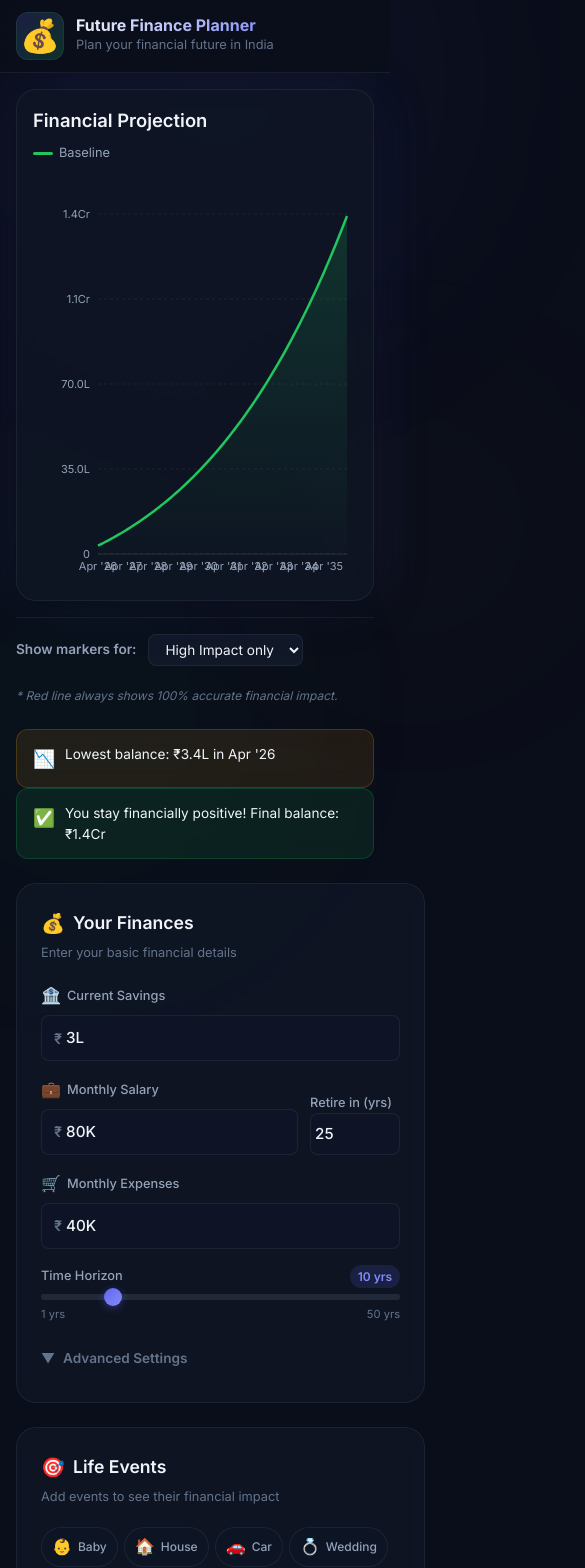
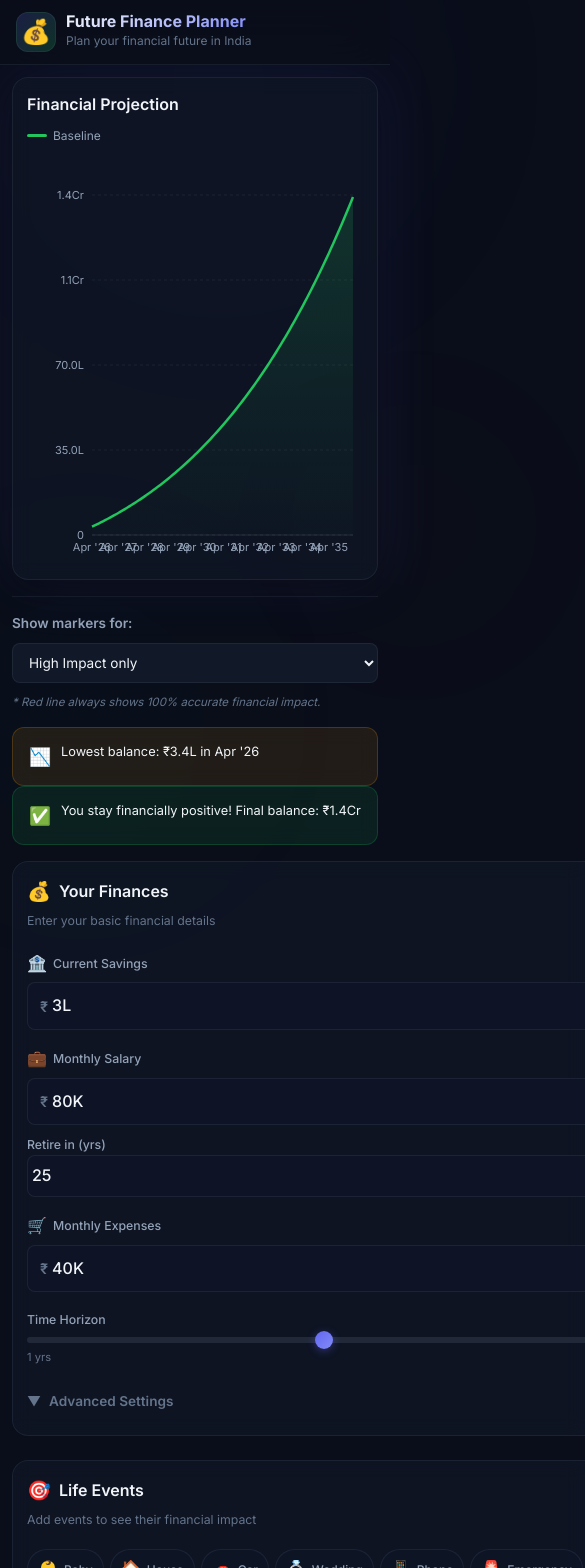
Before and after one commit to Yijuwarp/FinancePlanner, a React (Vite) app: page / in a window 390 px wide. Shown: the top 1568 px of the page, 585 px wide, since content can reach past the window. Built offline with nearby package versions, Linux system fonts and the light colour scheme.

Commit message:
Improve mobile responsiveness across planner UI

```diff
--- a/src/index.css
+++ b/src/index.css
@@ -186,6 +186,12 @@ body {
   gap: 24px;
 }
 
+.chart-section,
+.controls-section,
+.insights-section {
+  width: 100%;
+}
+
 /* ========================================
    CHART SECTION
    ======================================== */
@@ -247,6 +253,11 @@ body {
   border-radius: var(--radius-md);
   overflow: hidden;
   contain: layout style paint;
+}
+
+.chart-container .recharts-wrapper,
+.chart-container .recharts-surface {
+  overflow: visible;
 }
 
 /* Custom Tooltip */
@@ -1174,14 +1185,55 @@ body {
   .insights-grid {
     grid-template-columns: 1fr;
   }
+
+  .input-panel,
+  .event-manager {
+    padding: 18px;
+  }
 }
 
 @media (max-width: 600px) {
+  .bg-glow {
+    opacity: 0.18;
+    filter: blur(80px);
+  }
+
   .header-content {
     padding: 12px 16px;
   }
 
+  .logo-group {
+    align-items: flex-start;
+    gap: 10px;
+  }
+
+  .logo-icon {
+    width: 40px;
+    height: 40px;
+    font-size: 1.5rem;
+  }
+
   .app-title {
+    font-size: 1rem;
+  }
+
+  .app-tagline {
+    font-size: 0.75rem;
+  }
+
+  .app-main {
+    padding: 12px;
+    gap: 16px;
+  }
+
+  .chart-view,
+  .input-panel,
+  .event-manager {
+    border-radius: var(--radius-lg);
+    padding: 14px;
+  }
+
+  .chart-title {
     font-size: 1rem;
   }
 
@@ -1191,13 +1243,152 @@ body {
     gap: 8px;
   }
 
+  .chart-legend-inline {
+    width: 100%;
+    gap: 10px;
+    flex-wrap: wrap;
+  }
+
+  .legend-item {
+    font-size: 0.75rem;
+  }
+
+  .chart-filters {
+    flex-direction: column;
+    align-items: stretch;
+    gap: 10px;
+  }
+
+  .filter-group {
+    flex-direction: column;
+    align-items: stretch;
+    gap: 8px;
+  }
+
+  .filter-select {
+    width: 100%;
+    min-height: 40px;
+  }
+
+  .filter-hint {
+    font-size: 0.72rem;
+  }
+
+  .input-row-group {
+    flex-direction: column;
+    align-items: stretch;
+    gap: 10px;
+  }
+
+  .retire-input-inline {
+    width: 100%;
+  }
+
+  .retire-input-inline .input-wrapper {
+    min-height: 40px;
+  }
+
+  .currency-input,
+  .date-input {
+    font-size: 16px;
+  }
+
+  .config-row {
+    grid-template-columns: 1fr;
+  }
+
+  .event-config {
+    padding: 12px;
+  }
+
+  .event-config-header {
+    gap: 10px;
+  }
+
+  .event-config-emoji {
+    width: 40px;
+    height: 40px;
+    font-size: 1.3rem;
+  }
+
+  .event-config-actions {
+    flex-direction: column;
+  }
+
+  .add-event-btn,
+  .cancel-event-btn {
+    width: 100%;
+    min-height: 42px;
+  }
+
+  .event-item {
+    align-items: flex-start;
+    gap: 8px;
+  }
+
+  .event-remove-btn {
+    opacity: 1;
+    width: 28px;
+    height: 28px;
+    flex-shrink: 0;
+  }
+
+  .event-item-info {
+    min-width: 0;
+  }
+
+  .event-item-label {
+    line-height: 1.3;
+  }
+
   .event-chips {
     gap: 6px;
+    overflow-x: auto;
+    flex-wrap: nowrap;
+    padding-bottom: 4px;
+    -webkit-overflow-scrolling: touch;
+    scrollbar-width: thin;
   }
 
   .event-chip {
     padding: 6px 10px;
     font-size: 0.75rem;
+    flex: 0 0 auto;
+    white-space: nowrap;
+  }
+
+  .repeat-inputs {
+    flex-wrap: wrap;
+    gap: 8px;
+  }
+
+  .repeat-interval-input {
+    width: 64px;
+  }
+
+  .repeat-unit-toggle .unit-btn {
+    padding: 6px 10px;
+  }
+
+  .app-footer {
+    padding: 16px 12px;
+    margin-top: 8px;
+  }
+}
+
+@media (max-width: 420px) {
+  .panel-title {
+    font-size: 1rem;
+  }
+
+  .panel-subtitle,
+  .input-label,
+  .toggle-label {
+    font-size: 0.77rem;
+  }
+
+  .insight-message {
+    font-size: 0.8rem;
   }
 }
 
@@ -1285,3 +1476,26 @@ body {
   background: var(--color-blue-bg);
   color: var(--color-blue);
 }
+
+@media (max-width: 600px) {
+  .chart-filters {
+    flex-direction: column;
+    align-items: stretch;
+    gap: 10px;
+  }
+
+  .filter-group {
+    flex-direction: column;
+    align-items: stretch;
+    gap: 8px;
+  }
+
+  .filter-select {
+    width: 100%;
+    min-height: 40px;
+  }
+
+  .filter-hint {
+    font-size: 0.72rem;
+  }
+}
```
